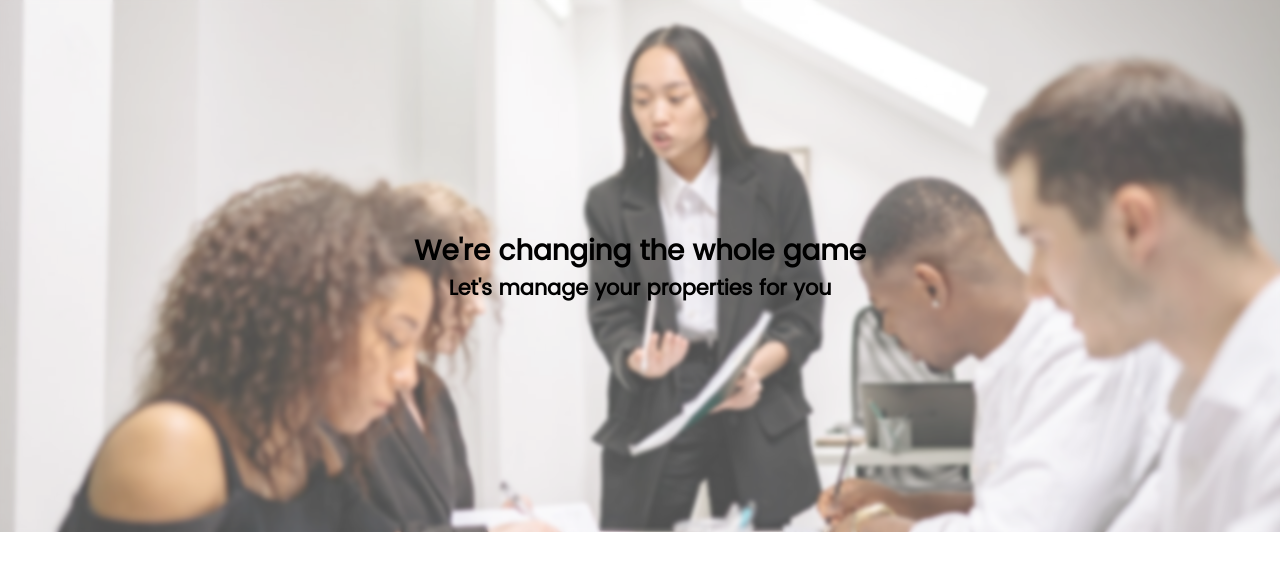
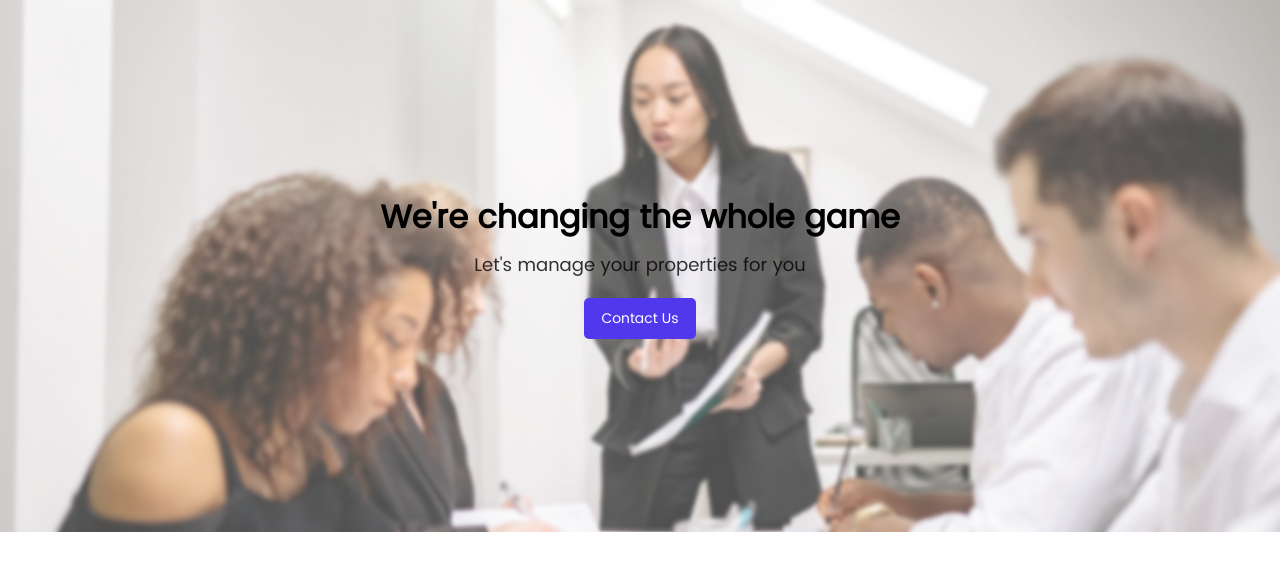
Before and after one commit to dasimems/real_estate, a PHP site: page /pages/about.php in a window 1280 px wide. Shown: the part 70-641 px from the top of the page. Run offline with PHP 8.4, Linux system fonts and the light colour scheme; style sheets or scripts are compiled from the project's sources.

Commit message:
done with the about banner section, moving to the attribute section

```diff
--- a/assets/styles/about.css
+++ b/assets/styles/about.css
@@ -12,4 +12,30 @@
   background: rgba(255, 255, 255, 0.3);
   -webkit-backdrop-filter: blur(2px);
           backdrop-filter: blur(2px);
+  padding: 30px 8%;
+}
+.banner .banner-content .banner-header {
+  font-size: 2.3rem;
+}
+.banner .banner-content .banner-subtitle {
+  margin-top: 10px;
+  color: rgba(0, 0, 0, 0.8);
+  font-size: 1.3rem;
+  font-weight: normal;
+}
+.banner .banner-content .banner-action {
+  margin-top: 20px;
+}
+.banner .banner-content .banner-action a {
+  display: block;
+  background: #5138ed;
+  color: white;
+  padding: 8px 15px;
+  border-radius: 5px;
+  border: 2px solid #5138ed;
+}
+.banner .banner-content .banner-action a:hover {
+  background: rgba(255, 255, 255, 0.8);
+  color: #5138ed;
+  transition: 0.5s ease all;
 }/*# sourceMappingURL=about.css.map */
--- a/assets/styles/about.scss
+++ b/assets/styles/about.scss
@@ -31,5 +31,40 @@ $padding-ten: 100px 8%;
         height: 100%;
         background: rgba(255, 255, 255, 0.3);
         backdrop-filter: blur(2px);
+        padding: $padding-three;
+
+        .banner-header{
+            font-size: 2.3rem;
+
+        }
+
+        .banner-subtitle{
+            margin-top: 10px;
+            color: rgba(0, 0, 0, .8);
+            font-size: 1.3rem;
+            font-weight: normal;
+
+        }
+
+        .banner-action{
+            margin-top: 20px;
+
+            a{
+                display: block;
+                background: $primary-color;
+                color: $default-color;
+                padding: 8px 15px;
+                border-radius: 5px;
+                border: 2px solid $primary-color;
+
+
+            }
+
+            a:hover{
+                background: rgba(255, 255, 255, 0.8);
+                color: $primary-color;
+                transition: 0.5s ease all;
+            }
+        }
     }
 }
--- a/pages/about.php
+++ b/pages/about.php
@@ -38,8 +38,20 @@
                         <div class="banner-content flex-content align-center justify-center column">
 
                             <h1 class="banner-header">We're changing the whole game</h1>
-                            <h2 class="banner-header">Let's manage your properties for you</h1>
+                            <h2 class="banner-subtitle">Let's manage your properties for you</h1>
+
+                            <div class="banner-action flex-content">
+
+                                <a href="./contact.php">Contact Us</a>
+
+                            </div>
                         </div>
+
+
+                    </div>
+
+                    <div class="attributes flex-content wrap">
+
 
 
                     </div>
```
Also changed, not shown: 1 other file.
